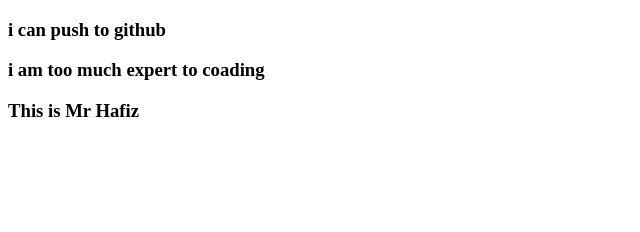
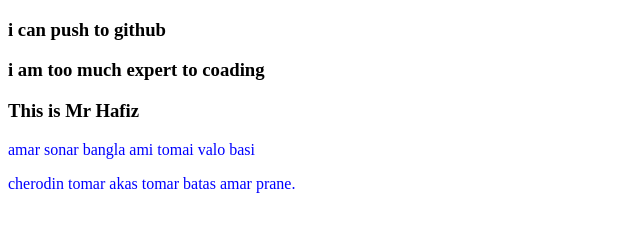
Before and after one commit to hafezur/my-second-repo, a plain HTML site: page index.html in a window 1280 px wide. Shown: the whole page, without its empty margins (0-640 px from the left). Drawn offline with Linux system fonts and the light colour scheme.

Commit message:
styles added

```diff
--- a/index.html
+++ b/index.html
@@ -5,11 +5,14 @@
     <meta http-equiv="X-UA-Compatible" content="IE=edge">
     <meta name="viewport" content="width=device-width, initial-scale=1.0">
     <title>my second github repo</title>
+    <link rel="stylesheet" href="style.css">
 </head>
 <body>
     <h3>i can push to github</h3>
     <h3>i am too much expert to coading</h3>
     <h3>This is Mr Hafiz</h3>
+    <p>amar sonar bangla ami tomai valo basi</p>
+    <p>cherodin tomar akas tomar batas amar prane.</p>
 
 </body>
 </html>
--- /dev/null
+++ b/style.css
@@ -0,0 +1 @@
+p{ color:blue;}
```
